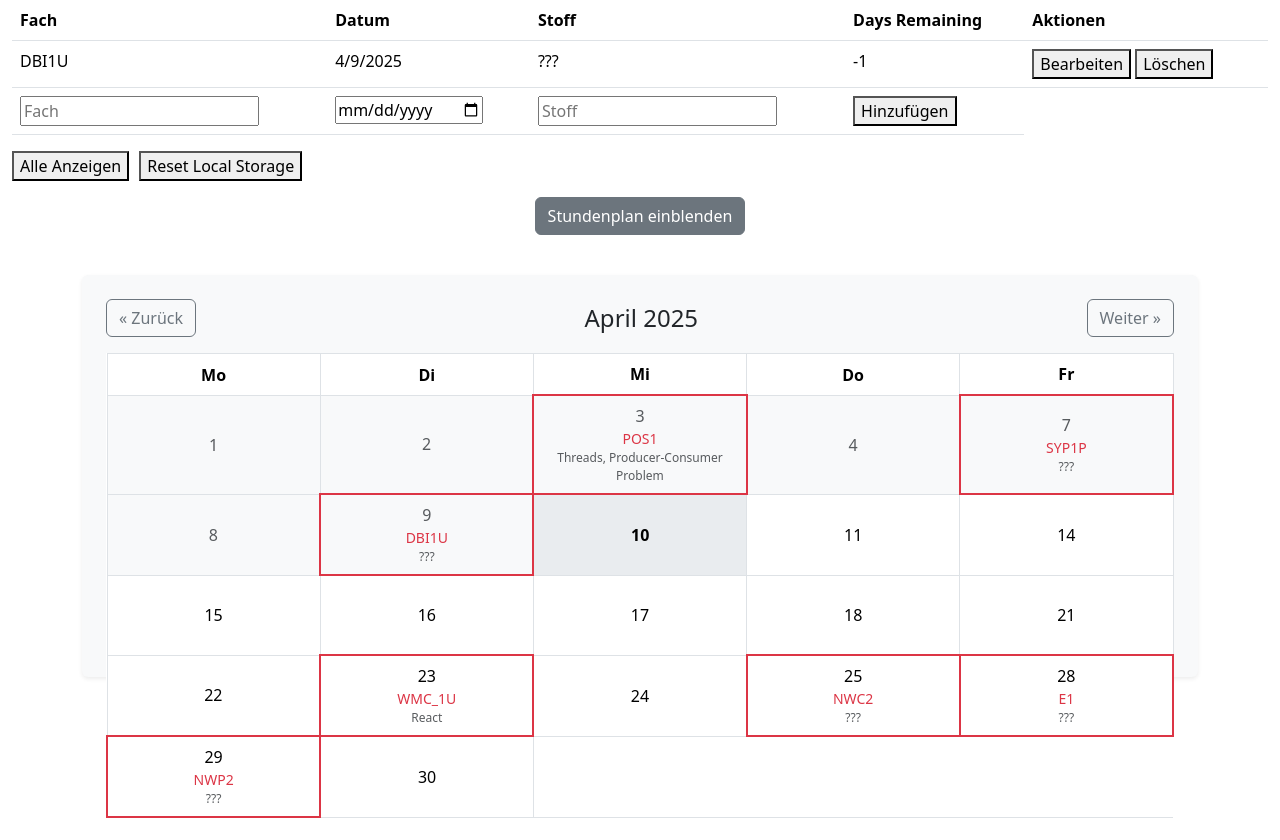
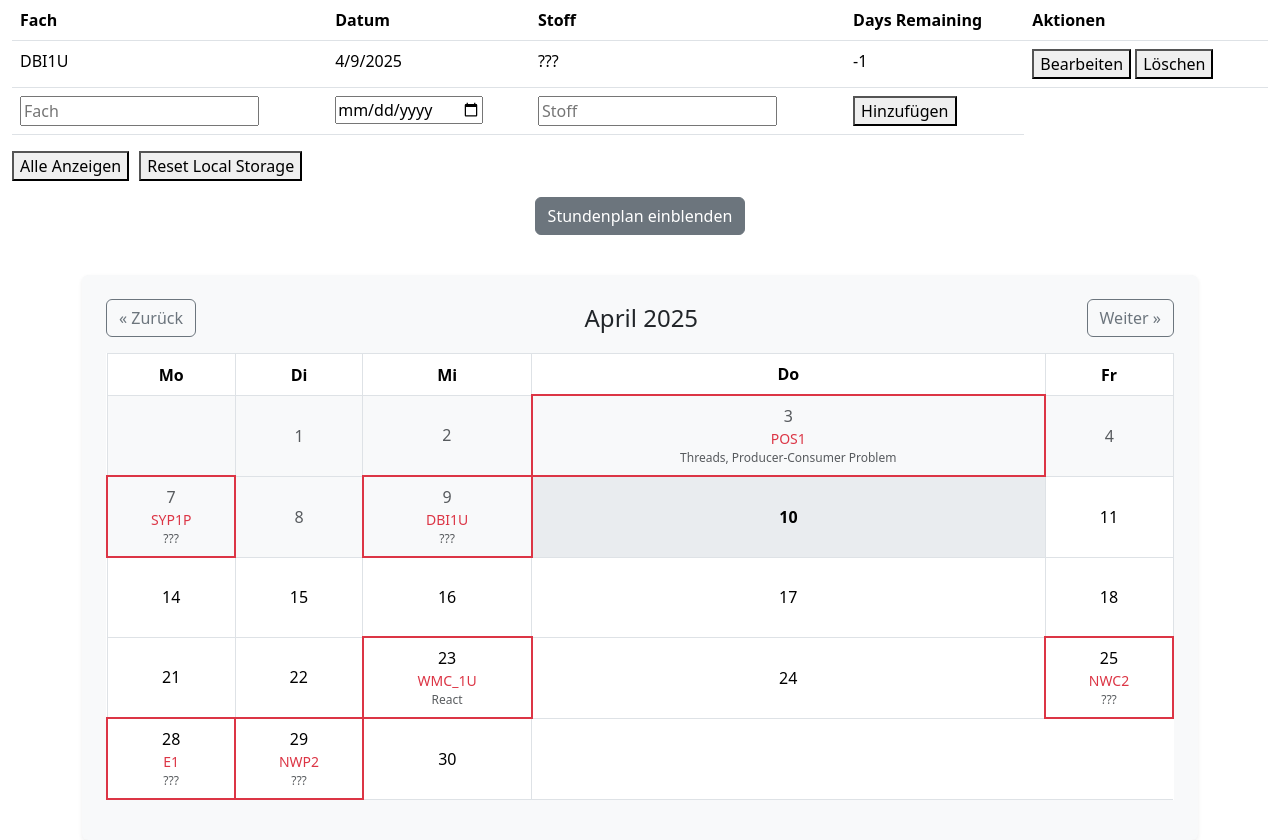
Before and after one commit to trenod22/klassen-organisations-app, a React (Vite) app: page / in a window 1280 px wide. Before the commit the page ends 818 px from the top, so only its background shows below. Built offline with nearby package versions, Linux system fonts and the light colour scheme.

Commit message:
Calendar.tsx improved mistakes

```diff
--- a/src/components/Calendar.tsx
+++ b/src/components/Calendar.tsx
@@ -11,7 +11,7 @@ type TestterminData = {
 
 const months = [
     "Januar", "Februar", "März", "April", "Mai", "Juni",
-    "Juli", "August", "September", "O   ktober", "November", "Dezember"
+    "Juli", "August", "September", "Oktober", "November", "Dezember"
 ];
 
 const weekdayLabels = ["Mo", "Di", "Mi", "Do", "Fr"];
@@ -115,6 +115,15 @@ const Calendar: React.FC = () => {
 
     const weekdaysOnly: number[] = [];
     const totalDays = getDaysInMonth(year, month);
+    let daysToSpare = 0;
+    const firstDay = new Date(year, month, 1);
+    daysToSpare = firstDay.getDay() - 1;
+    if(daysToSpare >= 5){
+        daysToSpare = 0;
+    }
+    for(let i = 0; i < daysToSpare;i++){
+        weekdaysOnly.push(0);
+    }
     for (let day = 1; day <= totalDays; day++) {
         const date = new Date(year, month, day);
         const weekday = date.getDay();
@@ -167,12 +176,11 @@ const Calendar: React.FC = () => {
                     </button>
                 </div>
 
-                <div style={{ position: "relative", minHeight: "300px" }}>
+                <div style={{ display: "grid", overflow: "hidden" }}>
                     <AnimatePresence mode="wait" initial={false} custom={direction}>
                         <motion.table
                             key={`${month}-${year}`}
                             className="table table-bordered bg-white w-100"
-                            style={{ position: "absolute", width: "100%", tableLayout: "fixed" }}
                             custom={direction}
                             variants={variants}
                             initial="enter"
@@ -189,6 +197,7 @@ const Calendar: React.FC = () => {
                             </thead>
                             <tbody>
                             {weeks.map((week, wIdx) => (
+
                                 <tr key={wIdx}>
                                     {week.map((day, dIdx) => {
                                         let classes = "align-middle";
@@ -199,7 +208,7 @@ const Calendar: React.FC = () => {
                                         if (isToday(day)) {
                                             style.backgroundColor = "#e9ecef";
                                             classes += " fw-bold";
-                                        } else if (isPast(day)) {
+                                        } else if (isPast(day) || day == 0) {
                                             classes += " text-muted";
                                             style.backgroundColor = "#f8f9fa";
                                         }
@@ -210,7 +219,7 @@ const Calendar: React.FC = () => {
 
                                         return (
                                             <td key={dIdx} className={classes} style={style}>
-                                                <div>{day}</div>
+                                                <div>{day == 0 ? "" : day}</div>
                                                 {termin && (
                                                     <>
                                                         <small className="d-block text-danger">
```
